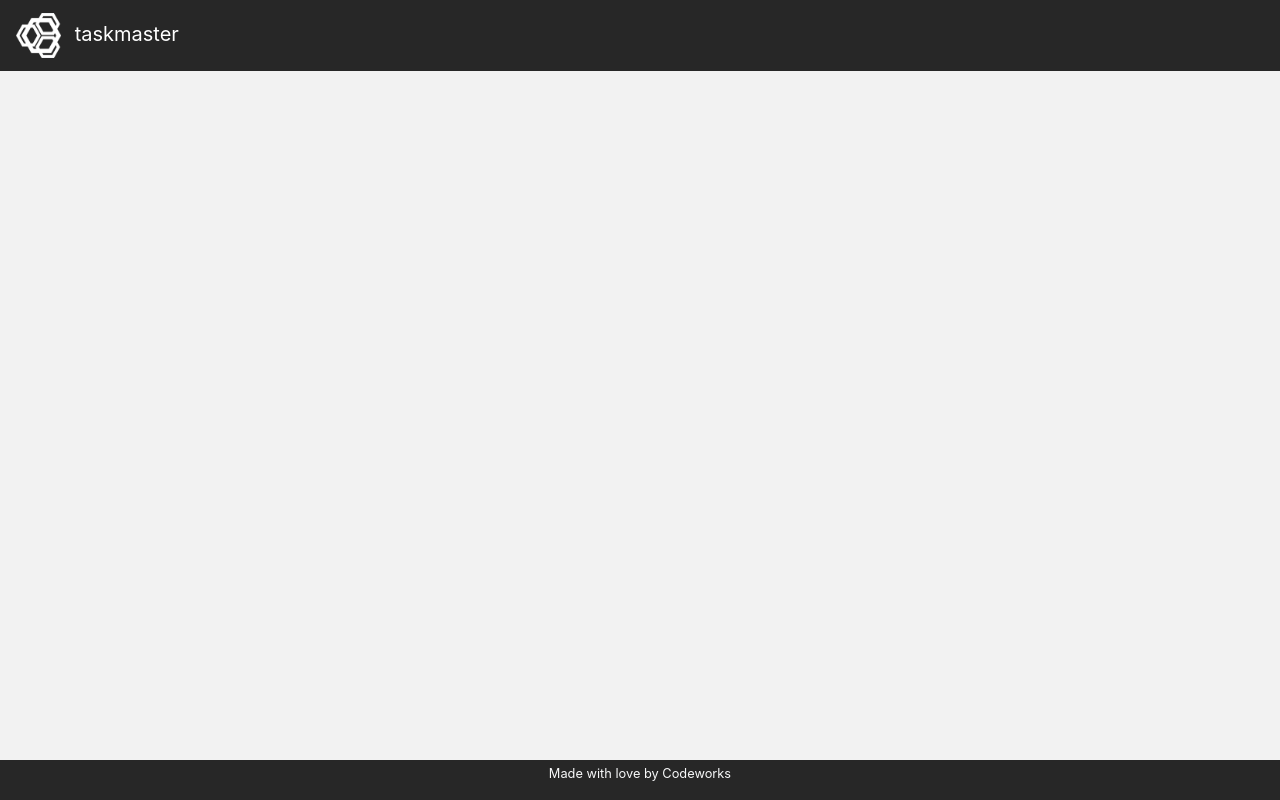
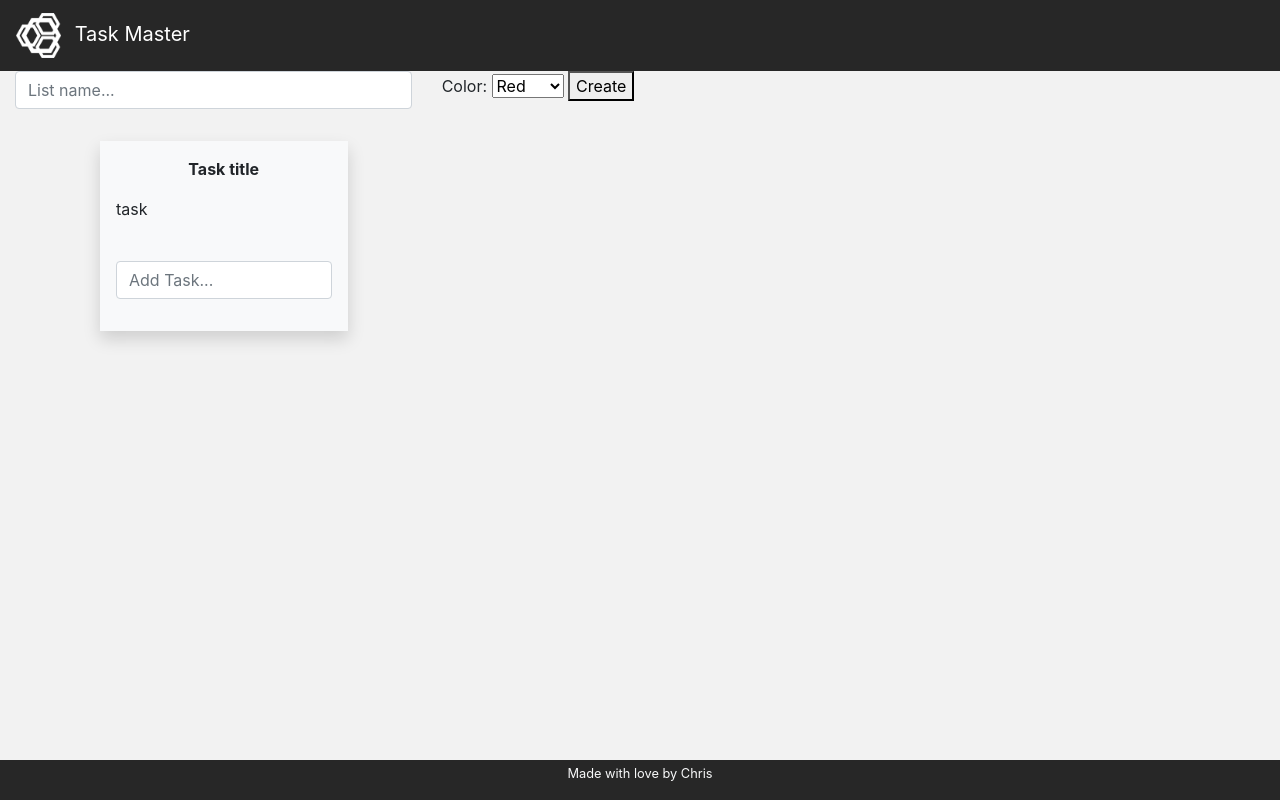
Before and after one commit to ChrisNewelldev/taskmaster, a website with bundled scripts: page index.html in a window 1280 px wide. Built offline with nearby package versions, Linux system fonts and the light colour scheme.

Commit message:
starting with the js

```diff
--- a/index.html
+++ b/index.html
@@ -9,7 +9,7 @@
         integrity="sha384-ggOyR0iXCbMQv3Xipma34MD+dH/1fQ784/j6cY/iJTQUOhcWr7x9JvoRxT2MZw1T" crossorigin="anonymous">
     <link rel="stylesheet" href="assets/style/main.css">
     <link rel="stylesheet" href="assets/style/style.css">
-    <title>taskmaster</title>
+    <title>Task Master</title>
 </head>
 
 <body>
@@ -17,16 +17,56 @@
         <nav class="navbar navbar-dark navbar-expand bg-dark text-light">
             <a class="navbar-brand" href="#">
                 <img src="assets/img/logo.png" width="45" height="45" alt="" loading="lazy">
-                <span class="ml-2">taskmaster</span>
+                <span class="ml-2 justify-content-center">Task Master</span>
             </a>
         </nav>
+        <div class="container-fluid">
+            <div class="row">
+                <div class="col-4">
+                    <div class="form-group">
+                        <input type="text" name="text" id="text" class="form-control" placeholder="List name...">
+                    </div>
+                </div>
+                <div class="col-3">
+                    Color:
+                    <select onchange="this.style.backgroundColor=this.value">
+                        <option value="red">Red</option>
+                        <option value="green">Green</option>
+                        <option value="blue">Blue</option>
+                        <option value="yellow">Yellow</option>
+                        <option value="purple">Purple</option>
+                      </select>
+                    <button>Create</button>
+                </div>
+            </div>
+        </div>
     </header>
     <main class="container">
+        <div class="col-md-3 col-sm-2 my-3">
+            <div class="list bg-light shadow">
+                <div class="p-3">
+                    <div class="text-center color-blue">
+                        <p><b>Task title</b></p>
+                    </div>
+                    <p>task</p>
+                    <div class="form-group">
+                      <label for=""></label>
+                      <input type="text"
+                        class="form-control" name="" id="" aria-describedby="helpId" placeholder="Add Task...">
+                      <small id="helpId" class="form-text text-muted"></small>
+                    </div>
+                </div>
+            </div>
+        </div>
+            <div class="row" id="lists">
+
+            </div>
+        </div>
         <div id="app"></div>
     </main>
     <footer class="bg-dark text-light">
         <div class="text-center">
-            <p><small>Made with love by Codeworks</small></p>
+            <p><small>Made with love by Chris</small></p>
         </div>
     </footer>
 
```
Also changed, not shown: app/AppState.js (+5 -3 lines), app/Models/List.js (+39 -0 lines), app/Models/Task.js (+10 -0 lines), app/Services/ListsService.js (+16 -0 lines).
